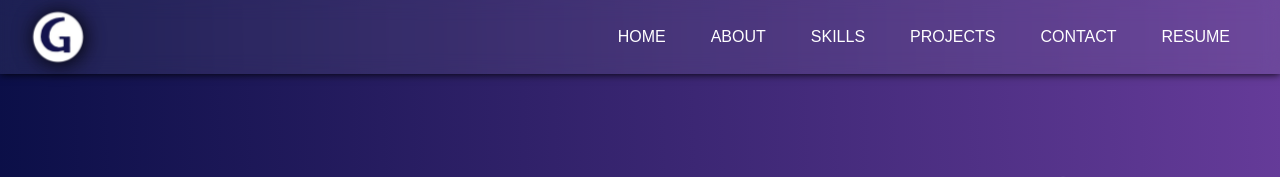
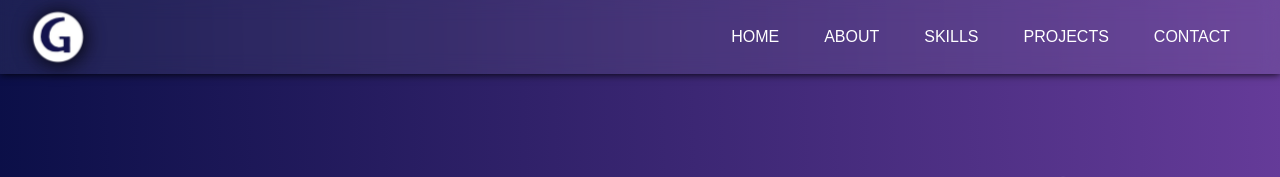
Before and after one commit to gayatrik26/My_portfolio, a plain HTML site: page index.html in a window 1280 px wide. Shown: the top 177 px of the page. Drawn offline with nearby package versions, Linux system fonts and the light colour scheme; a web font is replaced by a local one.

Commit message:
Update index.html

```diff
--- a/index.html
+++ b/index.html
@@ -30,8 +30,6 @@
                         <li><a href="#skills">SKILLS</a></li>
                         <li><a href="#projects">PROJECTS</a></li>
                         <li><a href="#contact">CONTACT</a></li>
-                        <li><a href="https://drive.google.com/file/d/14GrVme1_1_jn-W1a0zowWmVegH0l3Iiv/view?usp=sharing"
-                                target="_blank">RESUME</a></li>
                     </ul>
                     <a href="#"><i class="fa-2x fa-solid fa-bars"></i></a>
                 </div>
```
